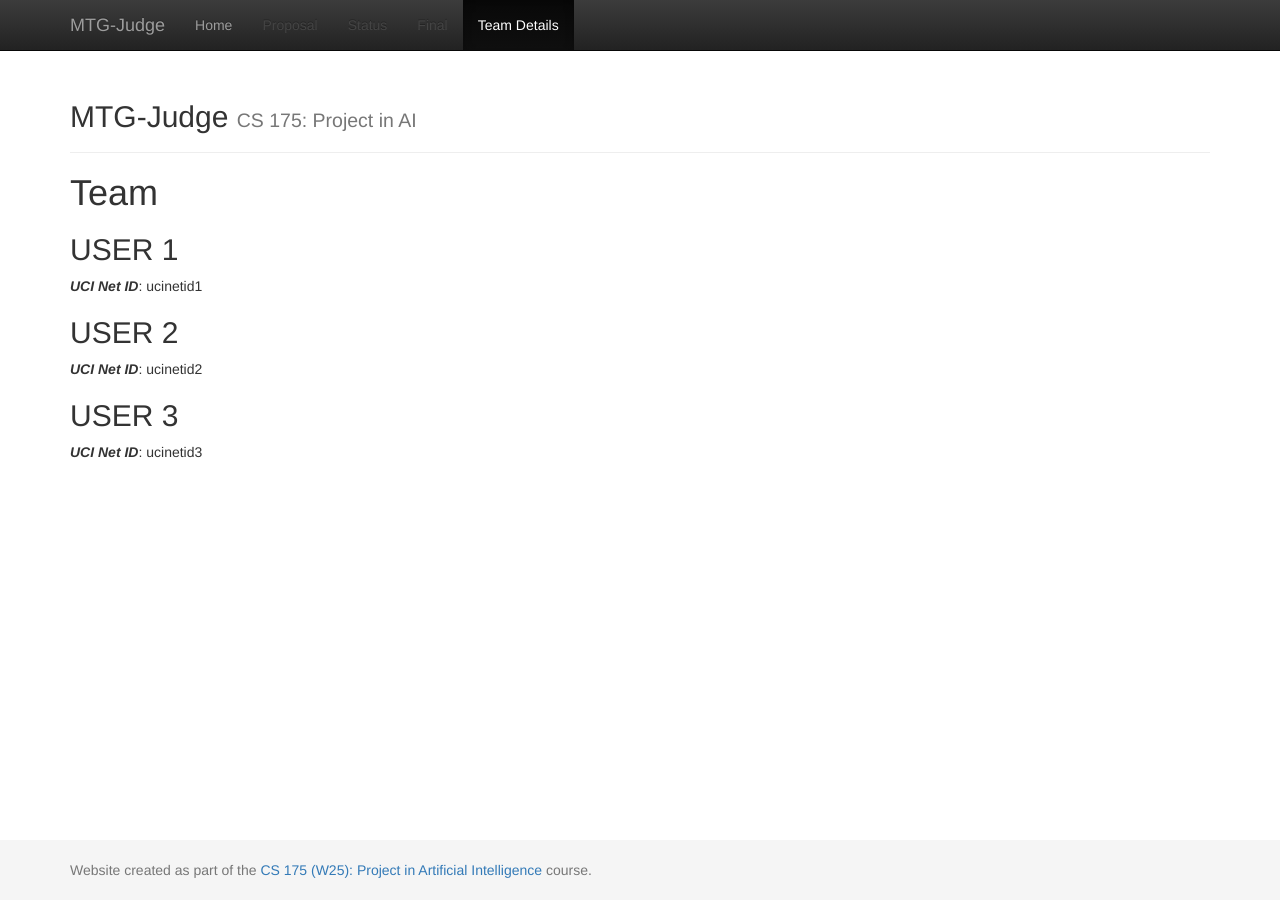
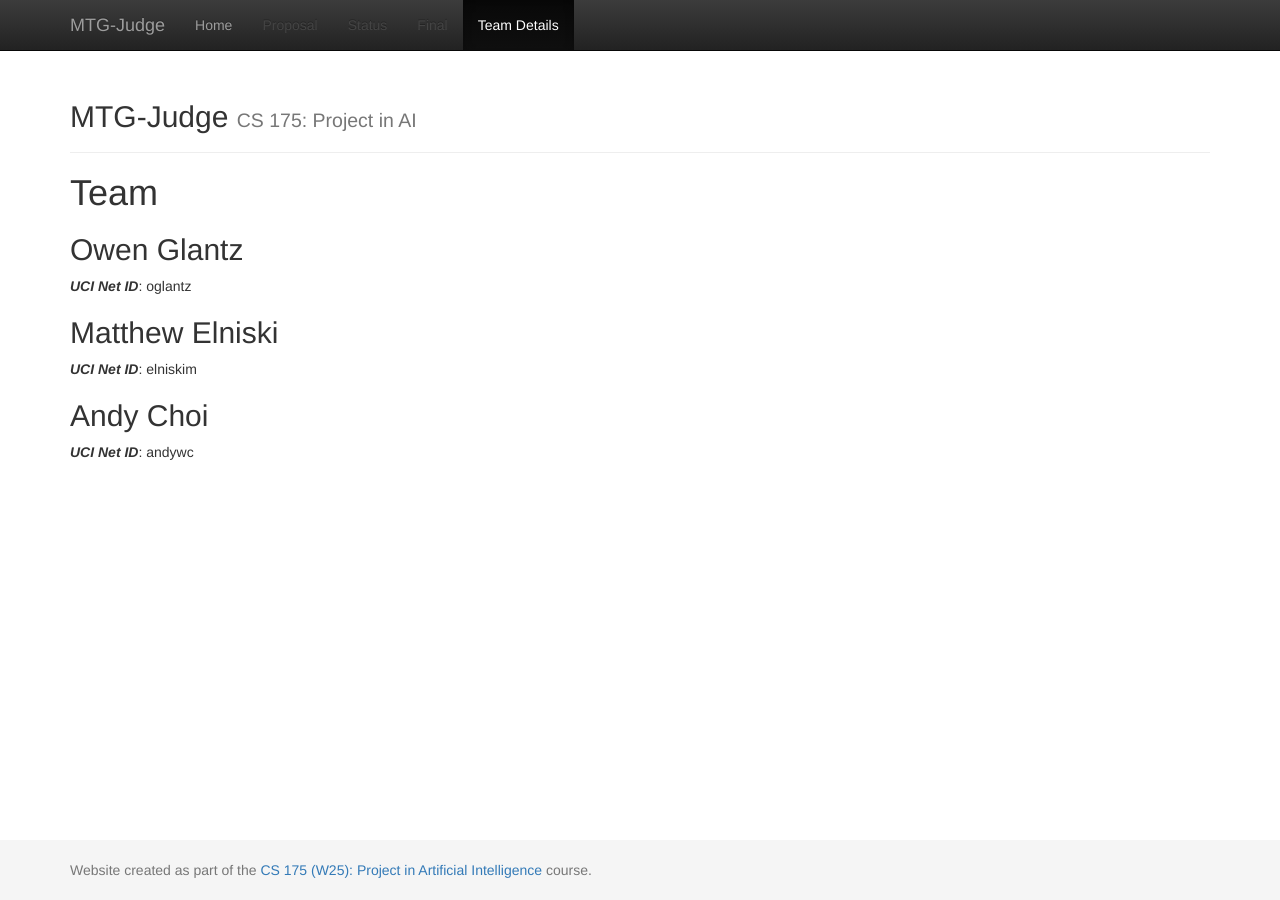
Before and after one commit to oglantz/MTG-Judge, a Jekyll site: the page built from docs/team.md, in a window 1280 px wide. Built offline with Jekyll 4.4.1, drawn with Linux system fonts in a browser that asks for light colours.

Commit message:
Added group members to team.md

```diff
--- a/docs/team.md
+++ b/docs/team.md
@@ -6,11 +6,11 @@
 # {{ page.title }}
 
 
-## USER 1
-***UCI Net ID***: ucinetid1
+## Owen Glantz
+***UCI Net ID***: oglantz
 
-## USER 2
-***UCI Net ID***: ucinetid2
+## Matthew Elniski
+***UCI Net ID***: elniskim
 
-## USER 3
-***UCI Net ID***: ucinetid3
+## Andy Choi
+***UCI Net ID***: andywc
```
